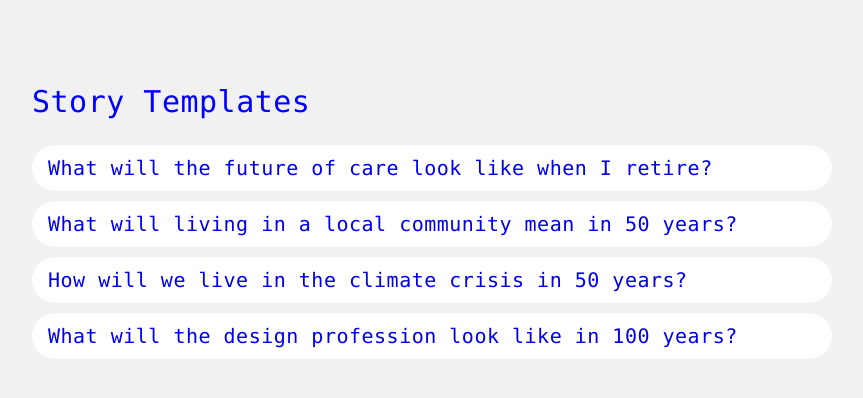
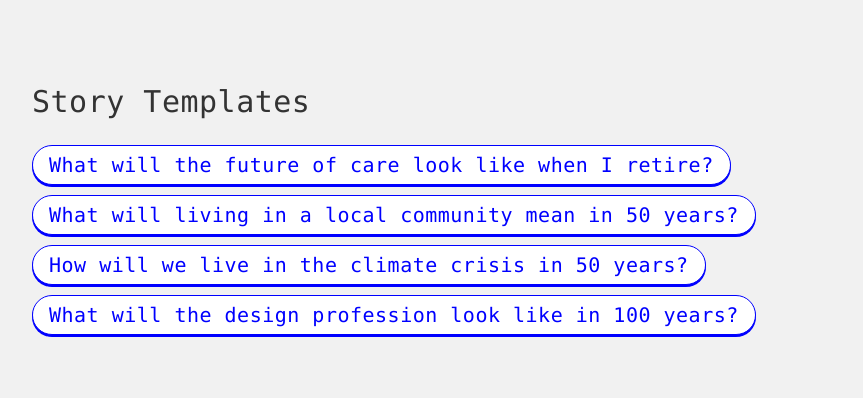
Before and after one commit to fidelthomet/futuring-machines, a Vue app: page / in a window 1280 px wide. Shown: the top 398 px of the page, without its empty margins (208-1071 px from the left). Built offline with nearby package versions, Linux system fonts and the light colour scheme.

Commit message:
refactor css

```diff
--- a/src/App.vue
+++ b/src/App.vue
@@ -18,11 +18,6 @@ main {
   grid-template-rows:
     var(--padding) [center-start] 1fr
     [center-end] var(--padding);
-
-  /* grid-template-columns: repeat(4, 1fr); */
-
-  /* min-height: 100vh; */
-  text-rendering: geometricPrecision;
-  padding-bottom: 500px;
+  /* padding-bottom: 500px; */
 }
 </style>
--- a/src/assets/main.css
+++ b/src/assets/main.css
@@ -1,5 +1,3 @@
-/* @import './fonts.css'; */
-
 *,
 *::before,
 *::after {
@@ -11,79 +9,63 @@
 :root {
   --color-base: #333333;
   --color-high: #0000ff;
-  --color-selection: #00ff0040;
 
-  --color-text: var(--color-high);
-  --color-accent: var(--color-base);
-  --color-cursor: var(--color-high);
-  --background-color: #f1f1f1;
+  --color-text: #333;
+  --color-background: #f1f1f1;
 
-  --font-mono: 'SF Mono', SFMono-Regular, ui-monospace, 'DejaVu Sans Mono', Menlo, Consolas,
-    monospace;
+  --color-editor-user: #00f;
+  --color-editor-ai: #333;
+  --color-selection: #bcf;
+
+  --color-ui-primary: #00f;
+  --color-ui-secondary: #fff;
+
 }
 
 html {
-  font-family: var(--font-mono);
+  font-family: 'SF Mono', SFMono-Regular, ui-monospace, 'DejaVu Sans Mono', Menlo, Consolas,
+  monospace;
   font-size: 20px;
   line-height: 1.5;
   letter-spacing: 0.5px;
 
   color: var(--color-text);
-  background-color: var(--background-color);
-}
-
-h1,
-h2,
-h3,
-h4,
-h5 {
+  background-color: var(--color-background);
+  text-rendering: geometricPrecision;
 }
 
 button,
 input {
-  border: none;
-  cursor: pointer;
   padding: 8px;
   border-radius: 20px;
   box-sizing: border-box;
 
   font-size: 14px;
-  font-family: var(--font-mono);
+  font-family: inherit;
 
-  /* Colouring */
-  background-color: white;
-  color: var(--color-high);
-  border: 1.5px solid var(--color-high);
-  /* background-color: var(--color-high);
-  color: white;
-  border: 1.5px solid var(--color-high); */
+  background-color: var(--color-ui-secondary);
+  color: var(--color-ui-primary);
 
-  box-shadow: 0px 2px 0px var(--color-high);
+  border: 1.5px solid var(--color-ui-primary);
+  box-shadow: 0px 2px 0px var(--color-ui-primary);
+
+  &:hover {
+    background-color: var(--color-ui-primary);
+    color: var(--color-ui-secondary);
+  }
+  &:disabled {
+    opacity: 0.1;
+    pointer-events: none;
+  }
 }
 
-button:hover {
-  background-color: var(--color-high);
-  color: white;
-  /* background-color: white;
-  color: var(--color-high); */
-}
-
-button:disabled,
-button[disabled] {
-  opacity: 0.1;
-  background-color: white;
-  color: var(--color-high);
-  cursor: default;
+button {
+  cursor: pointer;
 }
 
 input {
   cursor: text;
+  &:focus {
+    outline: none;
+  }
 }
-input:focus {
-  outline: none;
-}
-
-ul {
-  list-style: none;
-  padding: 0;
-}
--- a/src/components/TheEditor.vue
+++ b/src/components/TheEditor.vue
@@ -149,13 +149,9 @@ h1 {
 .editor {
   grid-column: center-start / center-end;
   grid-row: center-start / center-end;
+  color: var(--color-editor-user);
 
-  /* font-size: 25px;
-  line-height: 1.5;
-  letter-spacing: 0.5px; */
-  /* text-rendering: geometricPrecision; */
-
-  caret-color: var(--color-cursor);
+  caret-color: var(--color-ui-primary);
   &:deep(> div:focus) {
     outline: none;
   }
@@ -165,13 +161,11 @@ h1 {
   }
 
   &:deep(span.mark-ai) {
-    /* font-family: 'Redaction 50'; */
-    color: var(--color-accent);
+    color: var(--color-editor-ai);
   }
 }
 
 button {
-  /* max-width: 33vh; */
   text-align: left;
 }
 
--- a/src/components/TheTemplates.vue
+++ b/src/components/TheTemplates.vue
@@ -34,14 +34,23 @@ const commandStore = useCommandStore()
   nav {
     display: flex;
     flex-direction: column;
+    align-items: flex-start;
     gap: 10px;
 
     a {
       text-decoration: none;
-      background-color: white;
-      padding: 8px 16px;
+      background-color: var(--color-ui-secondary);
+      color: var(--color-ui-primary);
+      border: 1.5px solid var(--color-ui-primary);
+      box-shadow: 0px 2px 0px var(--color-ui-primary);
+      padding: 4px 16px;
       border-radius: 30px;
       font-size: 20px;
+
+      &:hover {
+        background-color: var(--color-ui-primary);
+        color: var(--color-ui-secondary);
+      }
     }
   }
 }
```
